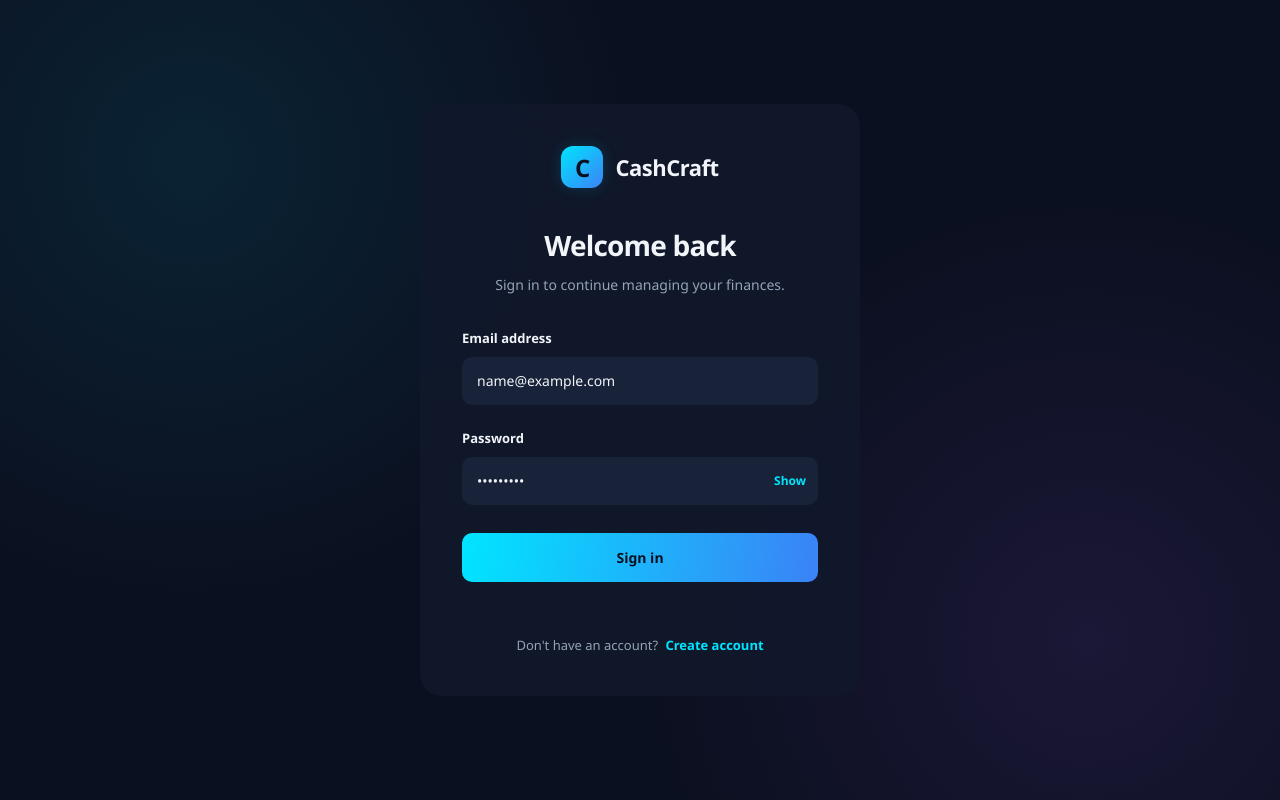
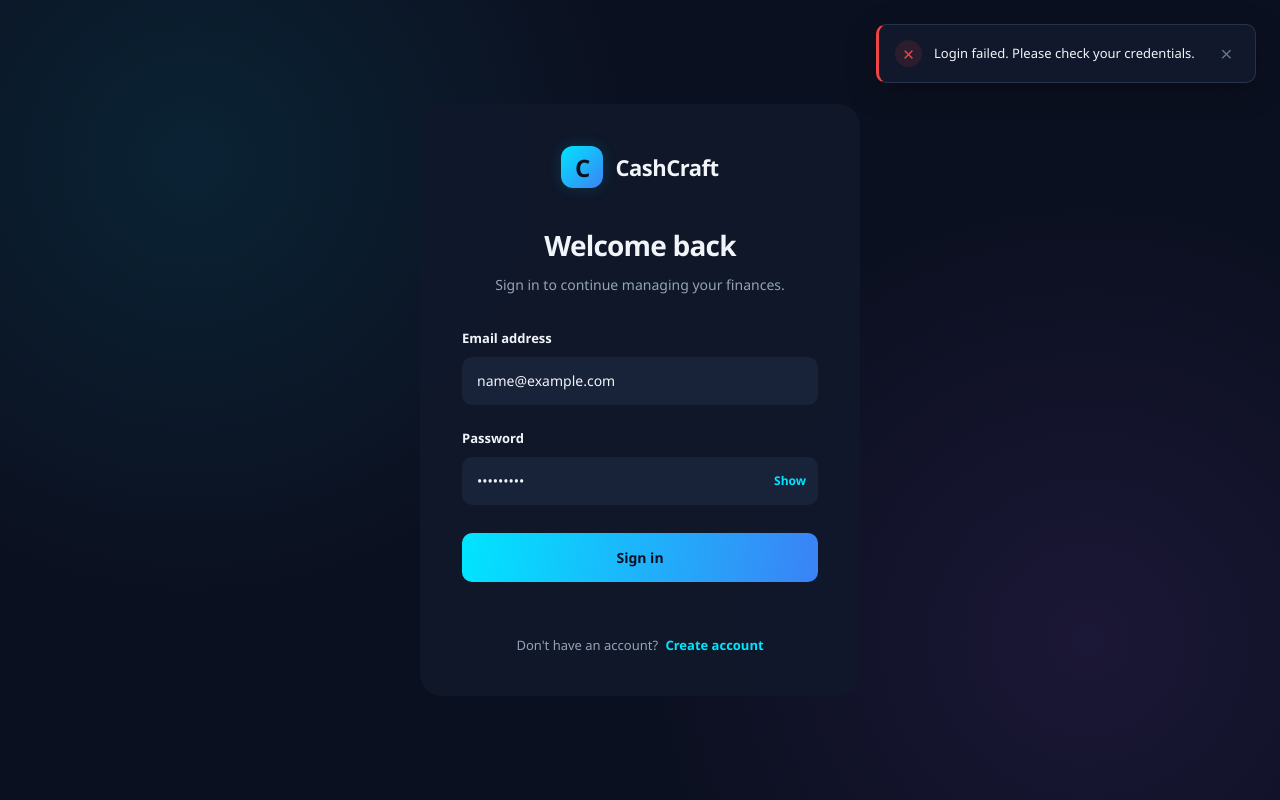
Before and after one commit to Rajveersingh-Gahlot/CashCraft, a React app in the folder frontend/: page /login in a window 1280 px wide. Both pictures are taken after typing "name@example.com", "Sample123" into the empty fields and a click on the button "Sign in". Built offline with nearby package versions, Linux system fonts and the light colour scheme; no server answers; the HTML template or start-up script is replaced by a standard one.

Commit message:
feat(ui): add global toast notifications

```diff
--- a/frontend/src/App.jsx
+++ b/frontend/src/App.jsx
@@ -9,9 +9,11 @@ import Transactions from "./pages/protected/Transactions";
 
 import ProtectedRoute from "./components/ProtectedRoute";
 import PublicRoute from "./components/PublicRoute";
+import { ToastProvider } from "./context/ToastContext";
 
 function App() {
   return (
+    <ToastProvider>
       <BrowserRouter>
         <Routes>
           {/* Public routes: only accessible when logged out */}
@@ -33,6 +35,7 @@ function App() {
           <Route path="*" element={<Navigate to="/login" replace />} />
         </Routes>
       </BrowserRouter>
+    </ToastProvider>
   );
 }
 
--- /dev/null
+++ b/frontend/src/components/common/Toast.css
@@ -0,0 +1,136 @@
+/* Toast container */
+.toast-container {
+  position: fixed;
+  top: 24px;
+  right: 24px;
+  z-index: 9999;
+  display: flex;
+  flex-direction: column;
+  gap: 12px;
+  width: min(380px, calc(100vw - 32px));
+  pointer-events: none;
+}
+
+/* Common toast styling */
+.toast {
+  display: flex;
+  align-items: center;
+  gap: 12px;
+  padding: 15px 16px;
+  background: var(--bg-secondary);
+  border: 1px solid var(--border-primary);
+  border-radius: var(--radius-md);
+  box-shadow: var(--shadow-card);
+  pointer-events: auto;
+  animation: toast-enter 0.3s ease forwards;
+}
+
+/* Toast icon */
+.toast-icon {
+  display: flex;
+  align-items: center;
+  justify-content: center;
+  flex-shrink: 0;
+  width: 27px;
+  height: 27px;
+  border-radius: 50%;
+  font-size: 15px;
+  font-weight: 700;
+}
+
+/* Toast message */
+.toast-message {
+  flex: 1;
+  color: var(--text-primary);
+  font-size: 13px;
+  line-height: 1.5;
+  overflow-wrap: anywhere;
+}
+
+/* Close button */
+.toast-close {
+  display: flex;
+  align-items: center;
+  justify-content: center;
+  flex-shrink: 0;
+  width: 25px;
+  height: 25px;
+  border: none;
+  background: transparent;
+  color: var(--text-muted);
+  font-size: 21px;
+  cursor: pointer;
+  transition: color 0.2s ease;
+}
+
+.toast-close:hover {
+  color: var(--text-primary);
+}
+
+/* Success */
+.toast-success {
+  border-left: 3px solid var(--success);
+}
+
+.toast-success .toast-icon {
+  color: var(--success);
+  background: rgba(34, 197, 94, 0.12);
+}
+
+/* Error */
+.toast-error {
+  border-left: 3px solid var(--danger);
+}
+
+.toast-error .toast-icon {
+  color: var(--danger);
+  background: rgba(239, 68, 68, 0.12);
+}
+
+/* Warning */
+.toast-warning {
+  border-left: 3px solid var(--warning);
+}
+
+.toast-warning .toast-icon {
+  color: var(--warning);
+  background: rgba(245, 158, 11, 0.12);
+}
+
+/* Info */
+.toast-info {
+  border-left: 3px solid var(--accent-cyan);
+}
+
+.toast-info .toast-icon {
+  color: var(--accent-cyan);
+  background: rgba(0, 229, 255, 0.12);
+}
+
+/* Entrance animation */
+@keyframes toast-enter {
+  from {
+    opacity: 0;
+    transform: translateX(25px);
+  }
+
+  to {
+    opacity: 1;
+    transform: translateX(0);
+  }
+}
+
+/* Mobile positioning */
+@media (max-width: 600px) {
+  .toast-container {
+    top: 16px;
+    right: 16px;
+    width: calc(100vw - 32px);
+  }
+}
+
+@media (prefers-reduced-motion: reduce) {
+  .toast {
+    animation: none;
+  }
+}
--- /dev/null
+++ b/frontend/src/components/common/Toast.jsx
@@ -0,0 +1,33 @@
+import "./Toast.css";
+
+function Toast({ message, type = "info", onClose }) {
+  const toastIcons = {
+    success: "✓",
+    error: "✕",
+    warning: "!",
+    info: "i",
+  };
+
+  return (
+    <div
+      className={`toast toast-${type}`}
+      role={type === "error" ? "alert" : "status"}
+      aria-live={type === "error" ? "assertive" : "polite"}
+    >
+      <div className="toast-icon">{toastIcons[type] || toastIcons.info}</div>
+
+      <p className="toast-message">{message}</p>
+
+      <button
+        type="button"
+        className="toast-close"
+        onClick={onClose}
+        aria-label="Close notification"
+      >
+        ×
+      </button>
+    </div>
+  );
+}
+
+export default Toast;
--- /dev/null
+++ b/frontend/src/context/ToastContext.jsx
@@ -0,0 +1,96 @@
+import {
+  createContext,
+  useCallback,
+  useContext,
+  useEffect,
+  useRef,
+  useState,
+} from "react";
+
+import Toast from "../components/common/Toast";
+
+const ToastContext = createContext(null);
+
+export function ToastProvider({ children }) {
+  const [toasts, setToasts] = useState([]);
+
+  // Stores the timeout ID of each active toast.
+  const timers = useRef(new Map());
+
+  // Remove a toast and clear its associated timer.
+  const removeToast = useCallback((id) => {
+    const timer = timers.current.get(id);
+
+    if (timer) {
+      window.clearTimeout(timer);
+      timers.current.delete(id);
+    }
+
+    setToasts((previousToasts) =>
+      previousToasts.filter((toast) => toast.id !== id),
+    );
+  }, []);
+
+  // Display a new notification.
+  const showToast = useCallback(
+    (message, type = "info") => {
+      const id = crypto.randomUUID();
+
+      const newToast = {
+        id,
+        message,
+        type,
+      };
+
+      setToasts((previousToasts) => [...previousToasts, newToast]);
+
+      // Automatically remove the notification after 4 seconds.
+      const timer = window.setTimeout(() => {
+        removeToast(id);
+      }, 4000);
+
+      timers.current.set(id, timer);
+    },
+    [removeToast],
+  );
+
+  // Clean up all active timers when the provider unmounts.
+  useEffect(() => {
+    return () => {
+      timers.current.forEach((timer) => {
+        window.clearTimeout(timer);
+      });
+
+      timers.current.clear();
+    };
+  }, []);
+
+  return (
+    <ToastContext.Provider value={{ showToast }}>
+      {children}
+
+      <div className="toast-container">
+        {toasts.map((toast) => (
+          <Toast
+            key={toast.id}
+            message={toast.message}
+            type={toast.type}
+            onClose={() => removeToast(toast.id)}
+          />
+        ))}
+      </div>
+    </ToastContext.Provider>
+  );
+}
+
+// Custom hook for accessing the toast functionality.
+// eslint-disable-next-line react-refresh/only-export-components
+export function useToast() {
+  const context = useContext(ToastContext);
+
+  if (!context) {
+    throw new Error("useToast must be used within a ToastProvider");
+  }
+
+  return context;
+}
--- a/frontend/src/layouts/MainLayout.jsx
+++ b/frontend/src/layouts/MainLayout.jsx
@@ -1,10 +1,12 @@
 import { Outlet, useLocation, useNavigate } from "react-router-dom";
 import Sidebar from "../components/Sidebar";
+import { useToast } from "../context/ToastContext";
 import "../App.css";
 
 function MainLayout() {
   const location = useLocation();
   const navigate = useNavigate();
+  const { showToast } = useToast();
 
   const activePage = location.pathname.split("/")[1];
 
@@ -26,9 +28,14 @@ function MainLayout() {
   }
 
   function handleLogout() {
+    // Remove authentication data from the browser session.
     sessionStorage.removeItem("token");
     sessionStorage.removeItem("user");
 
+    // Display logout confirmation.
+    showToast("You have been logged out successfully.", "success");
+
+    // Redirect the user to the login page.
     navigate("/login", { replace: true });
   }
 
--- a/frontend/src/pages/protected/Transactions.jsx
+++ b/frontend/src/pages/protected/Transactions.jsx
@@ -1,14 +1,19 @@
 import { useEffect, useState } from "react";
+
 import TransactionFilters from "../../components/transactions/TransactionFilters";
 import TransactionTable from "../../components/transactions/TransactionTable";
 import TransactionForm from "../../components/transactions/TransactionForm";
 import DeleteConfirmation from "../../components/transactions/DeleteConfirmation";
+
 import {
   getAllTransactions,
   createTransaction,
   updateTransaction,
   deleteTransaction,
 } from "../../services/transactionService";
+
+import { useToast } from "../../context/ToastContext";
+
 import "./Transactions.css";
 
 const initialFilters = {
@@ -20,6 +25,8 @@ const initialFilters = {
 };
 
 function Transactions() {
+  const { showToast } = useToast();
+
   const [transactions, setTransactions] = useState([]);
   const [filters, setFilters] = useState({ ...initialFilters });
 
@@ -120,6 +127,8 @@ function Transactions() {
               : transaction,
           ),
         );
+
+        showToast("Transaction updated successfully!", "success");
       } else {
         const createdTransaction = await createTransaction(transactionData);
 
@@ -127,6 +136,8 @@ function Transactions() {
           createdTransaction,
           ...previousTransactions,
         ]);
+
+        showToast("Transaction added successfully!", "success");
       }
 
       setIsFormOpen(false);
@@ -181,6 +192,8 @@ function Transactions() {
 
       setIsDeleteDialogOpen(false);
       setSelectedTransaction(null);
+
+      showToast("Transaction deleted successfully!", "success");
     } catch (err) {
       console.error("Failed to delete transaction:", err);
 
--- a/frontend/src/pages/public/Login.jsx
+++ b/frontend/src/pages/public/Login.jsx
@@ -1,7 +1,9 @@
 import { useState } from "react";
 import { useNavigate, Link } from "react-router-dom";
 import "./Login.css";
+
 import { loginUser } from "../../services/authService";
+import { useToast } from "../../context/ToastContext";
 
 function Login() {
   const [email, setEmail] = useState("");
@@ -10,6 +12,7 @@ function Login() {
   const [isSubmitting, setIsSubmitting] = useState(false);
 
   const navigate = useNavigate();
+  const { showToast } = useToast();
 
   async function handleSubmit(event) {
     event.preventDefault();
@@ -24,10 +27,10 @@ function Login() {
 
       const response = await loginUser(credentials);
 
-      // Store JWT token for authenticated API requests
+      // Store JWT token for authenticated API requests.
       sessionStorage.setItem("token", response.token);
 
-      // Store logged-in user information
+      // Store logged-in user information.
       sessionStorage.setItem(
         "user",
         JSON.stringify({
@@ -37,22 +40,16 @@ function Login() {
         }),
       );
 
-      console.log("Login successful:", {
-        id: response.id,
-        name: response.name,
-        email: response.email,
-      });
+      showToast("Login successful! Welcome back.", "success");
 
-      alert("Login successful!");
-
-      // Replace Login history entry with Dashboard
+      // Replace Login history entry with Dashboard.
       navigate("/dashboard", { replace: true });
     } catch (error) {
       const message =
         error.response?.data?.message ||
         "Login failed. Please check your credentials.";
 
-      alert(message);
+      showToast(message, "error");
     } finally {
       setIsSubmitting(false);
     }
--- a/frontend/src/pages/public/Register.jsx
+++ b/frontend/src/pages/public/Register.jsx
@@ -1,10 +1,14 @@
 import { useNavigate, Link } from "react-router-dom";
-import { registerUser } from "../../services/authService";
 import { useState } from "react";
 import "./Register.css";
 
+import { registerUser } from "../../services/authService";
+import { useToast } from "../../context/ToastContext";
+
 function Register() {
   const navigate = useNavigate();
+  const { showToast } = useToast();
+
   const [isSubmitting, setIsSubmitting] = useState(false);
 
   const [name, setName] = useState("");
@@ -19,7 +23,7 @@ function Register() {
     event.preventDefault();
 
     if (password !== confirmPassword) {
-      alert("Passwords do not match.");
+      showToast("Passwords do not match.", "warning");
       return;
     }
 
@@ -32,11 +36,9 @@ function Register() {
         password,
       };
 
-      const response = await registerUser(userData);
+      await registerUser(userData);
 
-      console.log("Registration successful:", response);
-
-      alert("Account created successfully! Please log in.");
+      showToast("Account created successfully! Please log in.", "success");
 
       navigate("/login", { replace: true });
     } catch (error) {
@@ -44,7 +46,7 @@ function Register() {
         error.response?.data?.message ||
         "Registration failed. Please try again.";
 
-      alert(message);
+      showToast(message, "error");
     } finally {
       setIsSubmitting(false);
     }
```
Lines whose indentation alone changed are shown as unchanged.
